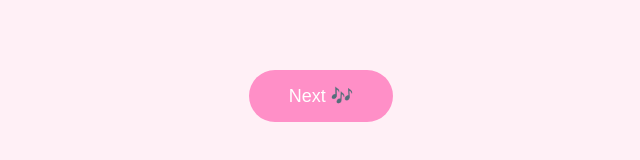
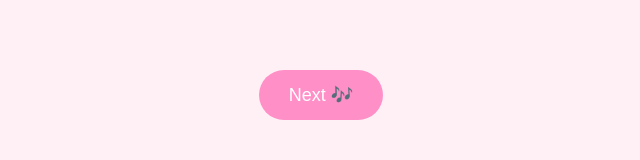
Before and after one commit to firestar3693-ux/Aniversary, a plain HTML site: page page4.html in a window 1280 px wide. Shown: the part 282-442 px from the top of the page, without its empty margins (319-959 px from the left). Drawn offline with Linux system fonts and the light colour scheme.

Commit message:
Update page4.html

```diff
--- a/page4.html
+++ b/page4.html
@@ -52,6 +52,11 @@ button:hover{
   background:#ff8fc7;
   color:white;
   margin-top:40px;
+  padding:14px 30px;
+  border:none;
+  border-radius:25px;
+  font-size:18px;
+  cursor:pointer;
 }
 </style>
 </head>
```
